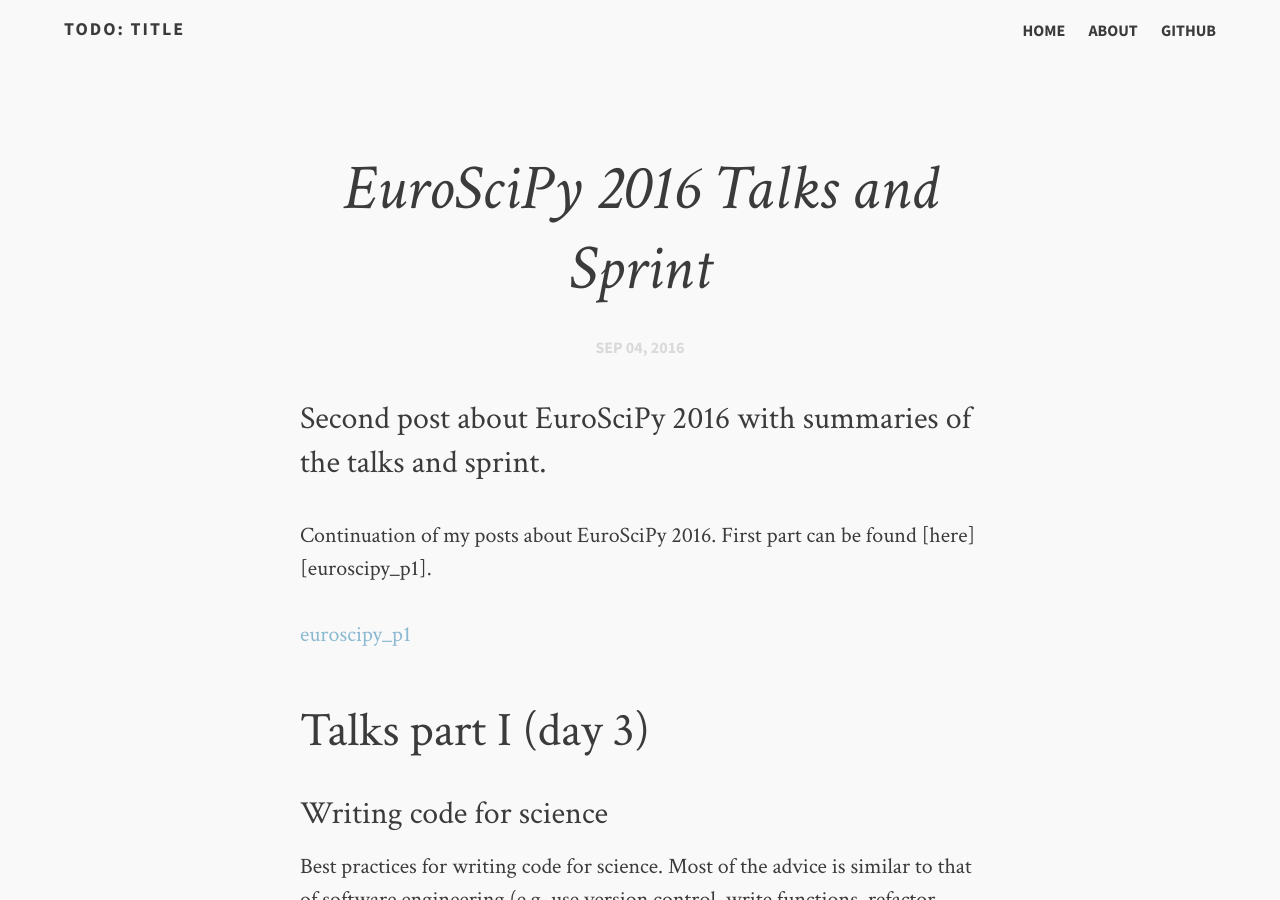
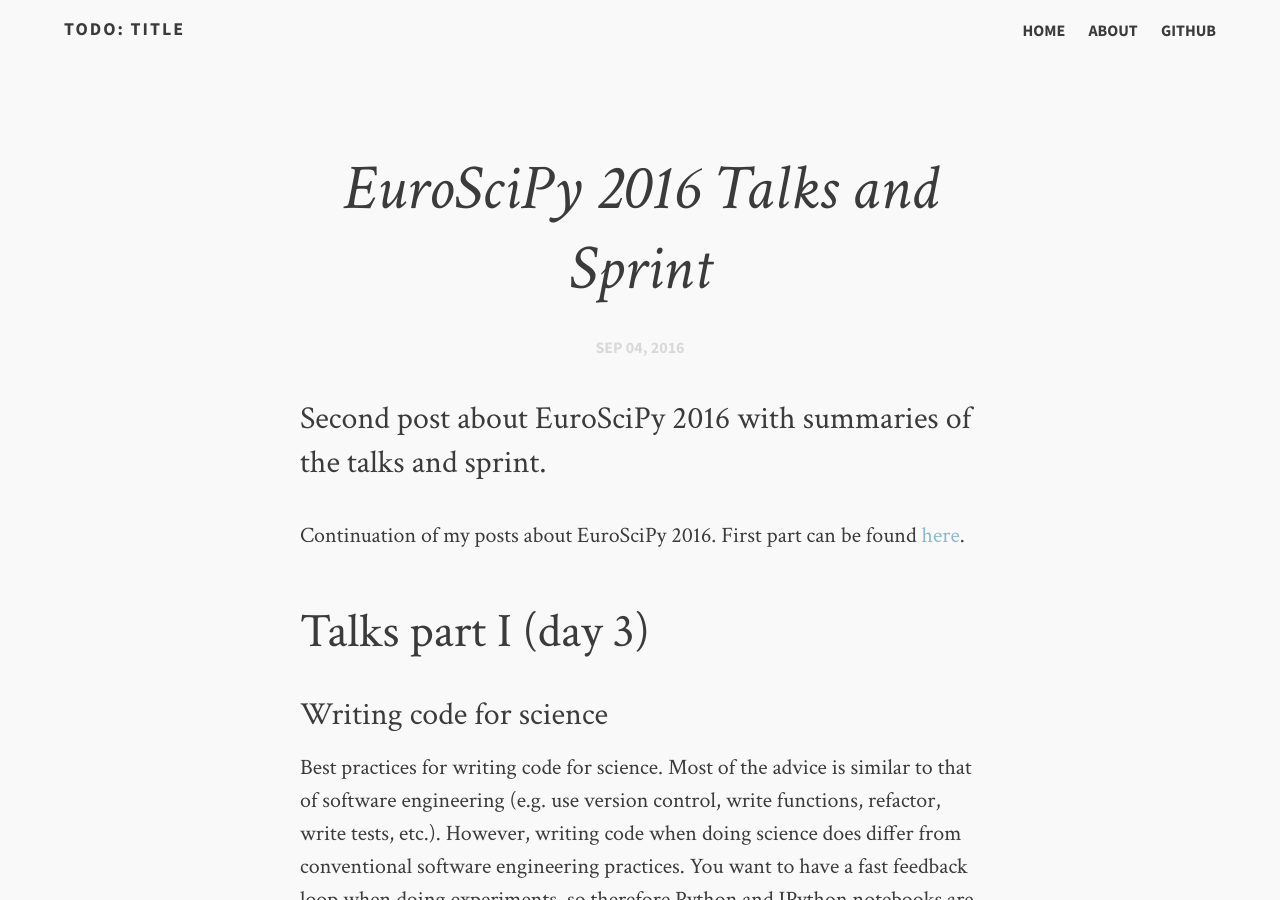
Before and after one commit to jackieleng/jackieleng.github.io, a Jekyll site: the page built from _posts/2016-09-04-euroscipy-2016-talks-and-sprint.md, in a window 1280 px wide and 900 px high. Built offline with Jekyll 4.4.1, drawn with Linux system fonts in a browser that asks for light colours; comment, search, counter and statistics services are not loaded.

Commit message:
Fix link

```diff
--- a/_posts/2016-09-04-euroscipy-2016-talks-and-sprint.md
+++ b/_posts/2016-09-04-euroscipy-2016-talks-and-sprint.md
@@ -7,9 +7,7 @@
 ---
 
 Continuation of my posts about EuroSciPy 2016. First part can be found
-[here][euroscipy_p1].
-
-[euroscipy_p1]({% post_url 2016-09-04-euroscipy-2016-tutorials %})
+[here]({% post_url 2016-09-04-euroscipy-2016-tutorials %}).
 
 ## Talks part I (day 3)
 
```
